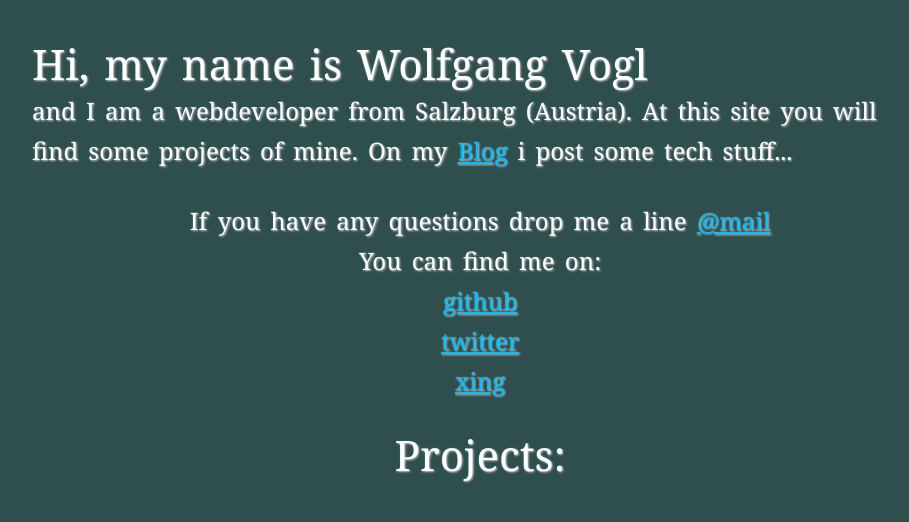
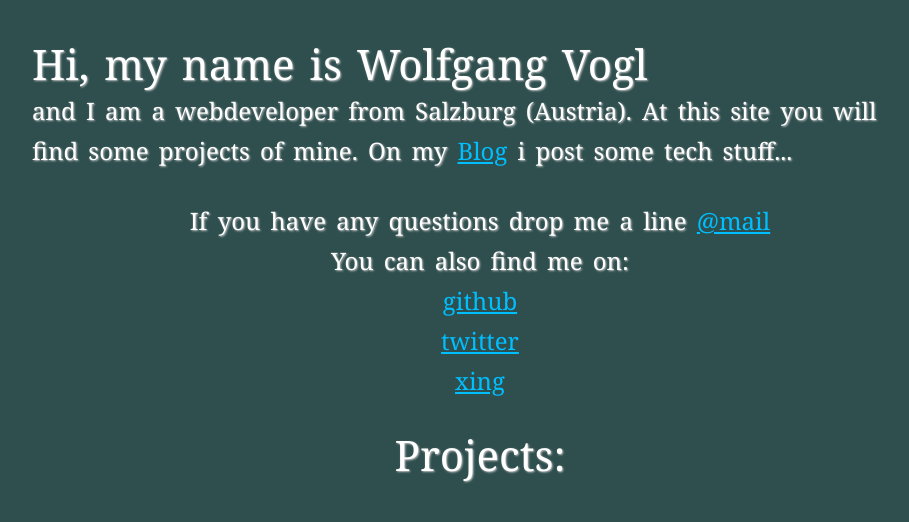
Before and after one commit to wolli2710/wolli2710.github.com, a Jekyll site: the page built from index.html, in a window 1280 px wide. Shown: the top 522 px of the page, without its empty margins (160-1069 px from the left). Built offline with Jekyll 4.4.1, drawn with Linux system fonts in a browser that asks for light colours; some web fonts are replaced.

Commit message:
update style

```diff
--- a/index.html
+++ b/index.html
@@ -16,7 +16,7 @@ title: home
       <a href="mailto:wolfgang.vogl@aon.at">@mail</a>
     </p>
 
-    <p>You can find me on:<br/>
+    <p>You can also find me on:<br/>
        <a href="https://github.com/wolli2710">github</a><br />
        <a href="http://twitter.com/#!/Wolli2710">twitter</a><br />
        <a href="https://www.xing.com/profile/Wolfgang_Vogl11">xing</a>
--- a/styles/less.less
+++ b/styles/less.less
@@ -88,6 +88,7 @@ body {
 
 a{
   color: #00BFFF;
+  text-shadow: none;
 }
 
 a:hover{
```
